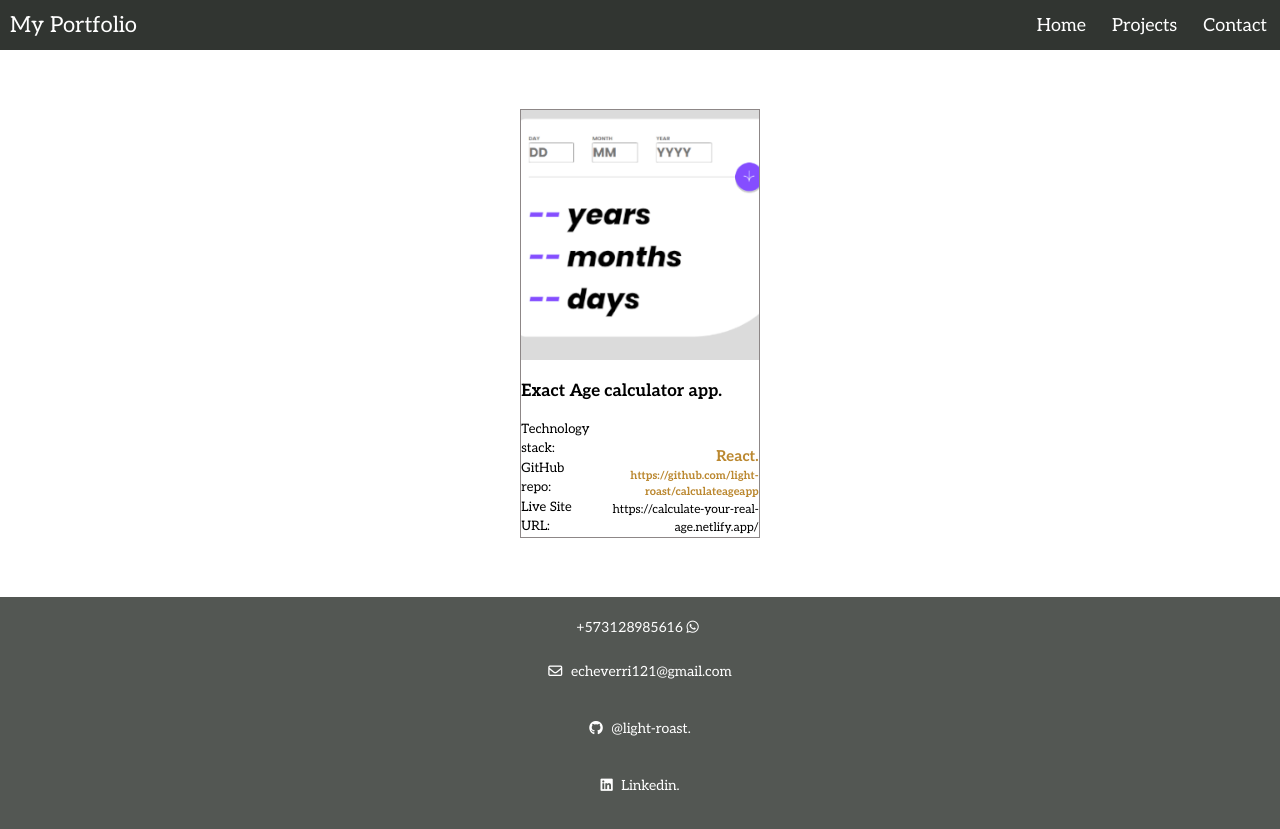
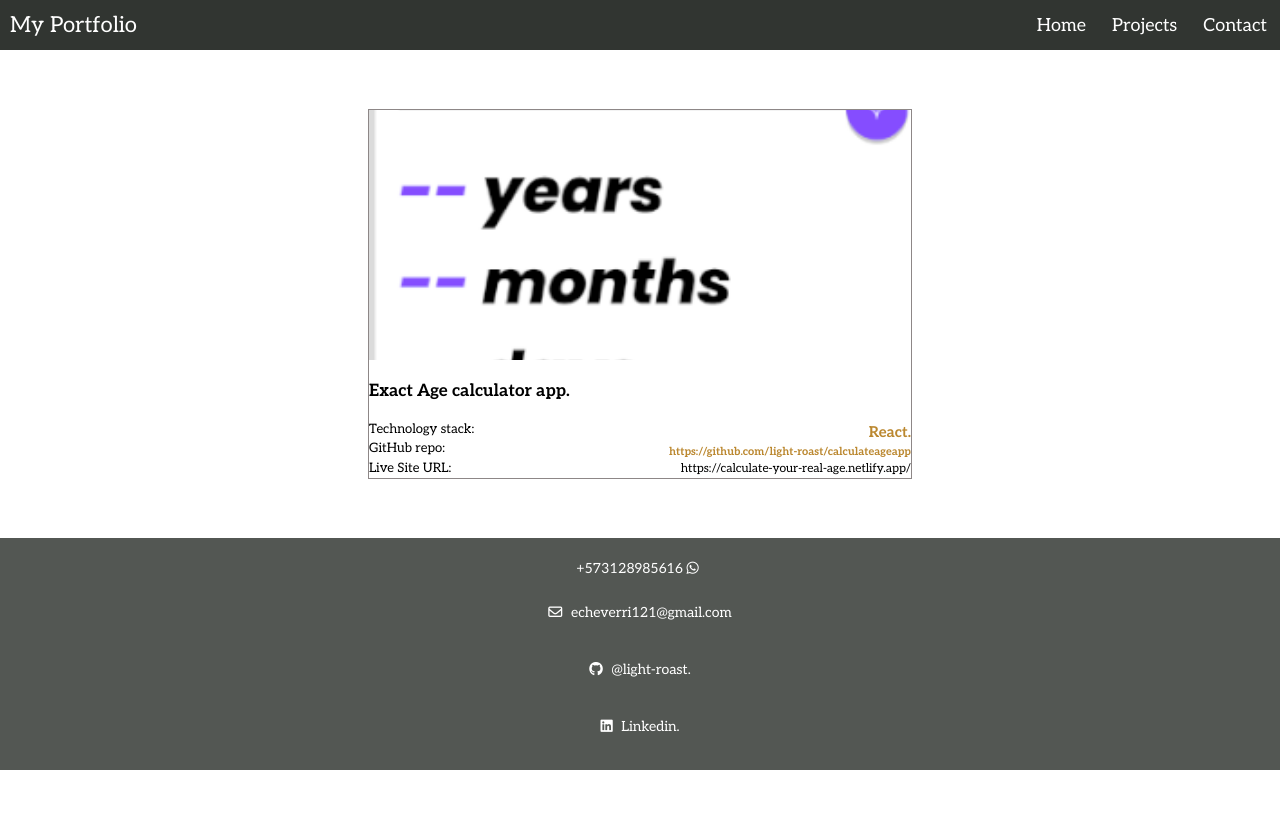
Before and after one commit to light-roast/portfolio-react, a React (Vite) app: page /projects in a window 1280 px wide. After the commit the page ends 800 px from the top, so only its background shows below. Built offline with nearby package versions, Linux system fonts and the light colour scheme.

Commit message:
Card ajustment

```diff
--- a/src/components/Projects/Projectcard/Projectcard.css
+++ b/src/components/Projects/Projectcard/Projectcard.css
@@ -17,7 +17,7 @@ img {
 
 
 .cards {
-    min-width: 26%;
+    min-width: 50%;
     margin: 1.9rem;
     border: rgb(141, 135, 135) solid 1px;
 
--- a/src/components/Projects/Projects.css
+++ b/src/components/Projects/Projects.css
@@ -11,7 +11,7 @@
 .cards {
     flex-basis: 22%;
     height: 100%;
-    flex-shrink: 0;
-    min-width: 185px;
+    flex-shrink: 1;
+    min-width: 25git .5rem;
 
 }
```
